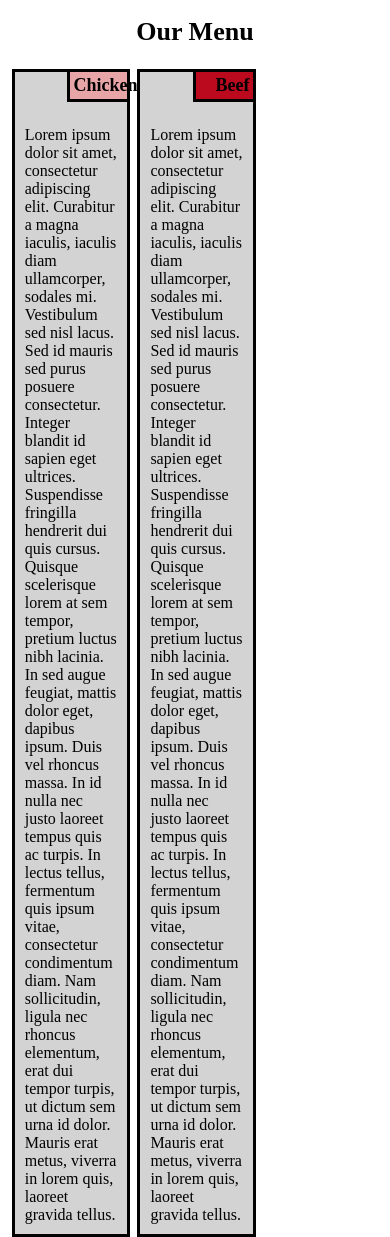
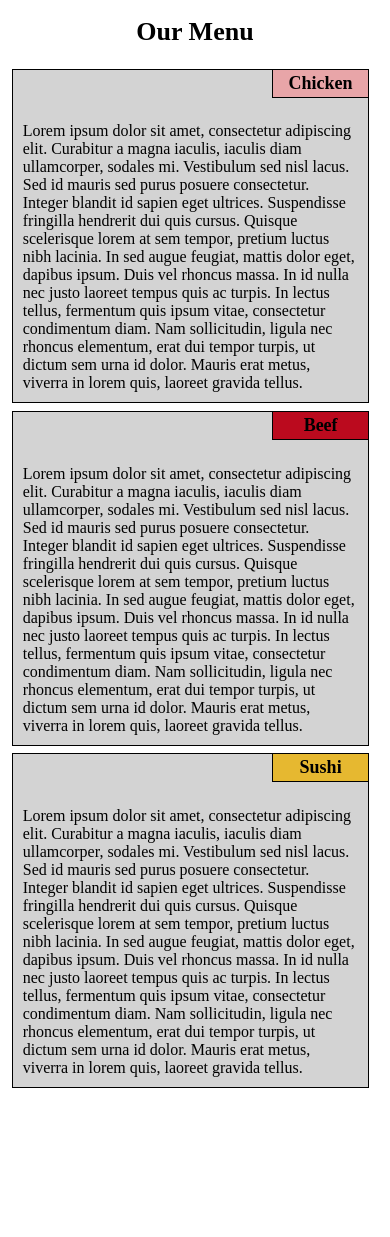
Before and after one commit to sbhatt2030/Coursera-test, a plain HTML site: page module2_solution/Assignment_2.html in a window 390 px wide. Shown: the top 1237 px of the page. After the commit the page ends 1092 px from the top, so only its background shows below. Drawn offline with Linux system fonts and the light colour scheme.

Commit message:
completed

```diff
--- a/module2_solution/Assignment_2.css
+++ b/module2_solution/Assignment_2.css
@@ -21,20 +21,38 @@
 			width : 30%;
 			float: left;
 			margin: 1%;
-			border: 3px solid;
+			border: 1px solid;
 		}
 		h2 {
 			float: right;
 			padding: 3px;
 			font-size: 18px;
-			text-align: right;
-			width: 45%;
-			border-left: 3px solid;
-			border-bottom: 3px solid;
+			text-align: center;
+			width: 25%;
+			border-left: 1px solid;
+			border-bottom: 1px solid;
 			margin-top: 0px;
 		}
 		div{
 			clear:right;
 			padding: 10px;
 		}
+
+		@media (min-width: 768px) and (max-width: 991px) {
+			.one{
+				width: 46%;
+			}
+			.two{
+				width: 95%;
+			}
+
+		}
+		@media (max-width: 767px) {
+			.one{
+				width: 95%;
+			}
+			.two{width: 95%;
+			}
+
+		}
 	</style>
--- a/module2_solution/Assignment_2.html
+++ b/module2_solution/Assignment_2.html
@@ -7,15 +7,15 @@
 	</head>
 	<body>
 		<h1> Our Menu</h1>
-		<section>
+		<section class = "one">
 			<h2 id= "chicken"> Chicken</h2>
 			<div> Lorem ipsum dolor sit amet, consectetur adipiscing elit. Curabitur a magna iaculis, iaculis diam ullamcorper, sodales mi. Vestibulum sed nisl lacus. Sed id mauris sed purus posuere consectetur. Integer blandit id sapien eget ultrices. Suspendisse fringilla hendrerit dui quis cursus. Quisque scelerisque lorem at sem tempor, pretium luctus nibh lacinia. In sed augue feugiat, mattis dolor eget, dapibus ipsum. Duis vel rhoncus massa. In id nulla nec justo laoreet tempus quis ac turpis. In lectus tellus, fermentum quis ipsum vitae, consectetur condimentum diam. Nam sollicitudin, ligula nec rhoncus elementum, erat dui tempor turpis, ut dictum sem urna id dolor. Mauris erat metus, viverra in lorem quis, laoreet gravida tellus. </div>
 		</section>
-		<section>
+		<section class = "one">
 			<h2 id="beef" > Beef</h2>
 			<div> Lorem ipsum dolor sit amet, consectetur adipiscing elit. Curabitur a magna iaculis, iaculis diam ullamcorper, sodales mi. Vestibulum sed nisl lacus. Sed id mauris sed purus posuere consectetur. Integer blandit id sapien eget ultrices. Suspendisse fringilla hendrerit dui quis cursus. Quisque scelerisque lorem at sem tempor, pretium luctus nibh lacinia. In sed augue feugiat, mattis dolor eget, dapibus ipsum. Duis vel rhoncus massa. In id nulla nec justo laoreet tempus quis ac turpis. In lectus tellus, fermentum quis ipsum vitae, consectetur condimentum diam. Nam sollicitudin, ligula nec rhoncus elementum, erat dui tempor turpis, ut dictum sem urna id dolor. Mauris erat metus, viverra in lorem quis, laoreet gravida tellus. </div>
 		</section>
-		<section>
+		<section class="two">
 			<h2 id ="sushi"> Sushi</h2>
 			<div> Lorem ipsum dolor sit amet, consectetur adipiscing elit. Curabitur a magna iaculis, iaculis diam ullamcorper, sodales mi. Vestibulum sed nisl lacus. Sed id mauris sed purus posuere consectetur. Integer blandit id sapien eget ultrices. Suspendisse fringilla hendrerit dui quis cursus. Quisque scelerisque lorem at sem tempor, pretium luctus nibh lacinia. In sed augue feugiat, mattis dolor eget, dapibus ipsum. Duis vel rhoncus massa. In id nulla nec justo laoreet tempus quis ac turpis. In lectus tellus, fermentum quis ipsum vitae, consectetur condimentum diam. Nam sollicitudin, ligula nec rhoncus elementum, erat dui tempor turpis, ut dictum sem urna id dolor. Mauris erat metus, viverra in lorem quis, laoreet gravida tellus. </div>
 		</section>
```
